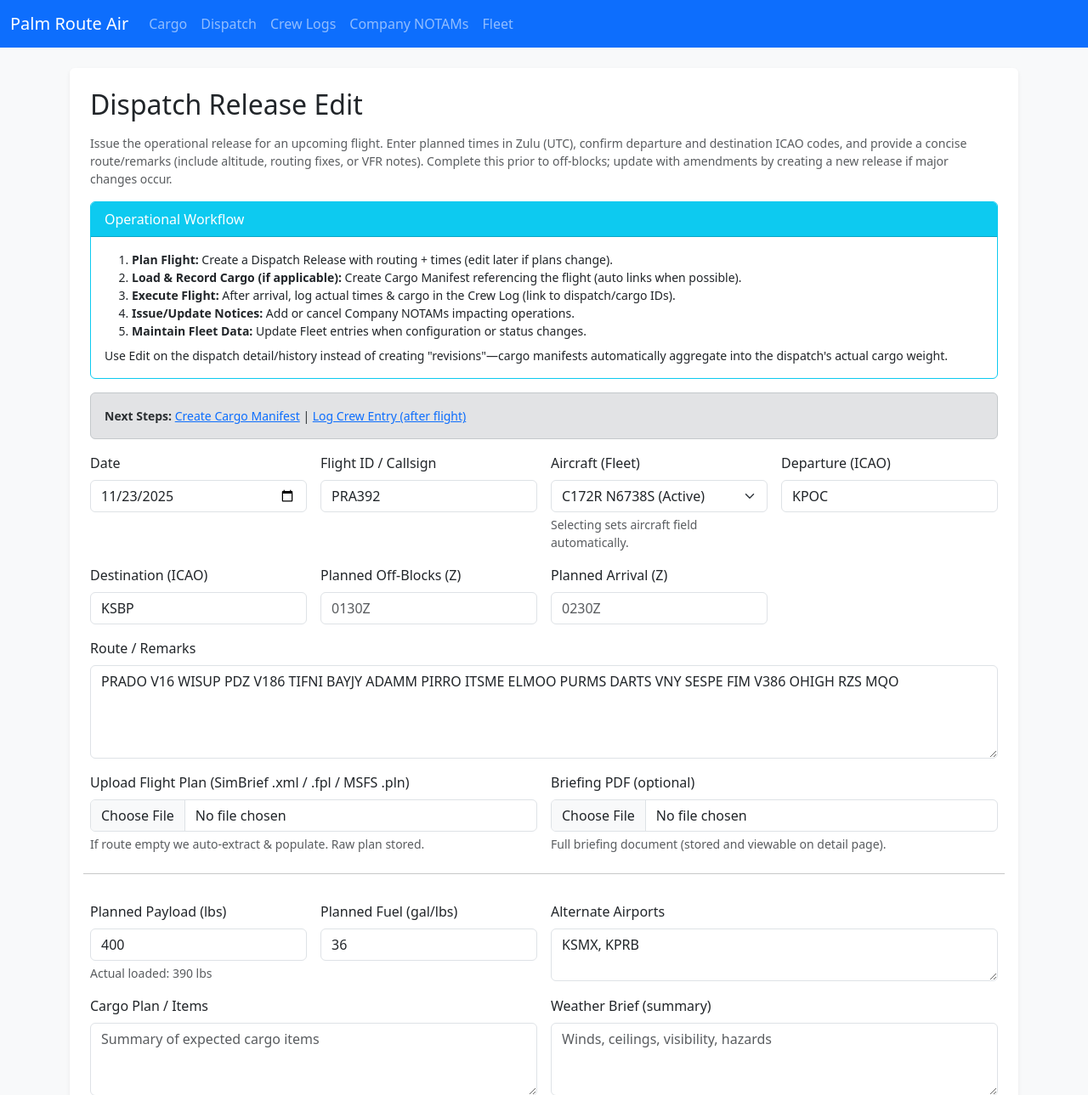
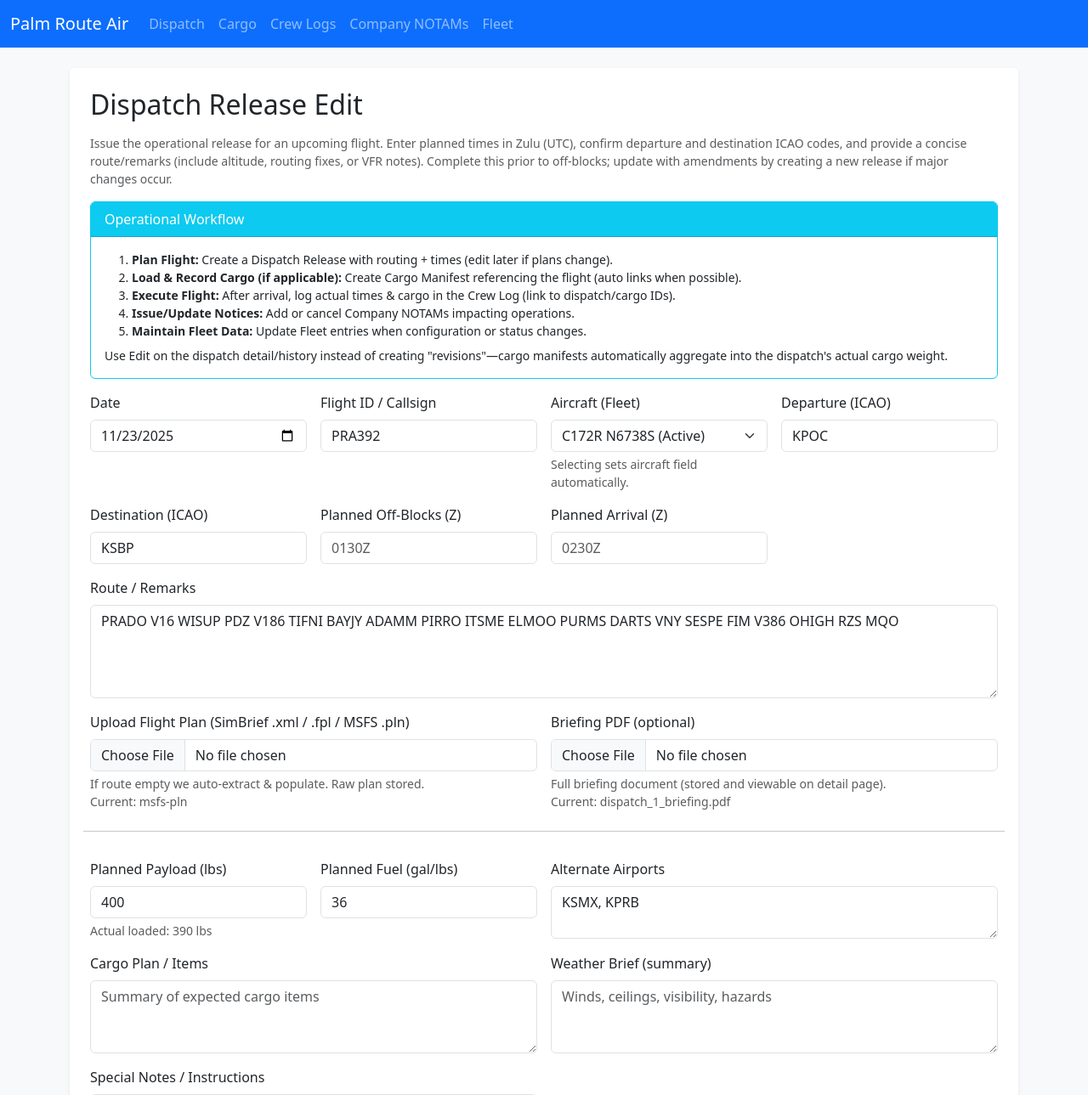
Before and after one commit to playajames760/va-company-app, a Flask app: page /dispatch/1/edit in a window 1280 px wide. Shown: the top 1289 px of the page at 85% size. Run offline with Flask 3, Linux system fonts and the light colour scheme.

Commit message:
Refactor cargo management: remove flight ID and aircraft fields from cargo forms and details, enhance dispatch financial calculations with linked cargo manifests, and update UI for better clarity on dispatch status and financial summaries.

```diff
--- a/webapp/app.py
+++ b/webapp/app.py
@@ -18,8 +18,6 @@ db = SQLAlchemy(app)
 class CargoManifest(db.Model):
     id = db.Column(db.Integer, primary_key=True)
     date = db.Column(db.String(20))
-    flight_id = db.Column(db.String(20))
-    aircraft = db.Column(db.String(50))
     departure = db.Column(db.String(10))
     arrival = db.Column(db.String(10))
     total_weight = db.Column(db.String(20))
@@ -265,19 +263,32 @@ def compute_dispatch_financials(dispatch: DispatchRelease):
     Returns (revenue, costs, profit).
     """
     rev_base = ECONOMY_CONSTANTS['BASE_FLIGHT_REVENUE']
+    # Derive payload from linked cargo manifests if present, else fall back
     payload_val = None
-    for candidate in [dispatch.actual_cargo_weight, dispatch.payload_planned]:
-        if candidate:
-            try:
-                payload_val = float(candidate)
-                break
-            except ValueError:
-                continue
+    linked_weights = []
+    if hasattr(dispatch, 'cargo_manifests') and dispatch.cargo_manifests is not None:
+        for m in dispatch.cargo_manifests.all():
+            if m.total_weight:
+                try:
+                    linked_weights.append(float(m.total_weight))
+                except ValueError:
+                    continue
+    if linked_weights:
+        payload_val = sum(linked_weights)
+    else:
+        for candidate in [dispatch.actual_cargo_weight, dispatch.payload_planned]:
+            if candidate:
+                try:
+                    payload_val = float(candidate)
+                    break
+                except ValueError:
+                    continue
     payload_revenue = (payload_val or 0.0) * ECONOMY_CONSTANTS['REVENUE_PER_LB']
     # Attempt to use actual fuel from related crew logs (latest with numeric fuel_used)
     fuel_val = 0.0
     actual_fuel = None
     crew_logs = CrewLog.query.filter_by(dispatch_release_id=dispatch.id).order_by(CrewLog.id.desc()).all()
+    # Prefer most recent numeric fuel_used
     for cl in crew_logs:
         if cl.fuel_used:
             try:
@@ -322,7 +333,26 @@ def compute_dispatch_financials(dispatch: DispatchRelease):
         except Exception:
             distance_nm = 0.0
     distance_revenue = distance_nm * ECONOMY_CONSTANTS['REVENUE_PER_NM']
-    revenue = rev_base + payload_revenue + distance_revenue
+
+    # Immersion/realism adjustments based on execution vs plan
+    bonus_multiplier = 1.0
+    penalty = 0.0
+    # Check if any crew log actually arrived at planned destination
+    arrived_at_dest = False
+    for cl in crew_logs:
+        if cl.destination and dispatch.destination and cl.destination.strip().upper() == dispatch.destination.strip().upper():
+            arrived_at_dest = True
+            break
+    if not arrived_at_dest and crew_logs:
+        # Heavy penalty if flight never reached planned destination
+        penalty += 0.25 * (payload_revenue + distance_revenue)
+    # Small randomness for immersion (+/- up to 5%)
+    import random
+    jitter = random.uniform(-0.05, 0.05)
+    bonus_multiplier += jitter
+    # Apply multiplier to core revenue (base + payload + distance) then subtract penalties
+    core_revenue = rev_base + payload_revenue + distance_revenue
+    revenue = core_revenue * bonus_multiplier - penalty
     costs = fuel_cost + maintenance
     profit = revenue - costs
     return round(revenue,2), round(costs,2), round(profit,2), round(distance_nm,1)
@@ -362,8 +392,6 @@ def cargo():
     if request.method == 'POST':
         manifest = CargoManifest(
             date=request.form.get('date'),
-            flight_id=request.form.get('flight_id'),
-            aircraft=request.form.get('aircraft'),
             departure=request.form.get('departure'),
             arrival=request.form.get('arrival'),
             total_weight=request.form.get('total_weight'),
@@ -413,8 +441,6 @@ def cargo():
         return redirect(url_for('cargo_history'))
     defaults = {
         'date': request.args.get('date', ''),
-        'flight_id': request.args.get('flight_id', ''),
-        'aircraft': request.args.get('aircraft', ''),
         'departure': request.args.get('departure', ''),
         'arrival': request.args.get('arrival', ''),
         'total_weight': request.args.get('total_weight', ''),
@@ -797,7 +823,10 @@ def dispatch_edit(id):
         'alt_airports': d.alt_airports,
         'weather_brief': d.weather_brief,
         'special_notes': d.special_notes,
-        'actual_cargo_weight': d.actual_cargo_weight
+        'actual_cargo_weight': d.actual_cargo_weight,
+        'flight_plan_raw': d.flight_plan_raw,
+        'flight_plan_source': d.flight_plan_source,
+        'briefing_pdf_filename': d.briefing_pdf_filename
     }
     cargo_manifest_options = CargoManifest.query.filter_by(dispatch_release_id=None).order_by(CargoManifest.id.desc()).limit(25).all()
     linked_manifests = d.cargo_manifests.order_by(CargoManifest.id.desc()).all()
@@ -1084,8 +1113,6 @@ def cargo_detail(id):
     if request.method == 'POST':
         old_dispatch_id = m.dispatch_release_id
         m.date = request.form.get('date')
-        m.flight_id = request.form.get('flight_id')
-        m.aircraft = request.form.get('aircraft')
         m.departure = request.form.get('departure')
         m.arrival = request.form.get('arrival')
         m.total_weight = request.form.get('total_weight')
--- a/webapp/templates/base.html
+++ b/webapp/templates/base.html
@@ -15,8 +15,8 @@
         </button>
         <div class="collapse navbar-collapse" id="navbarNav">
           <ul class="navbar-nav">
+            <li class="nav-item"><a class="nav-link" href="{{ url_for('dispatch_history') }}">Dispatch</a></li>
             <li class="nav-item"><a class="nav-link" href="{{ url_for('cargo_history') }}">Cargo</a></li>
-            <li class="nav-item"><a class="nav-link" href="{{ url_for('dispatch_history') }}">Dispatch</a></li>
             <li class="nav-item"><a class="nav-link" href="{{ url_for('crew_history') }}">Crew Logs</a></li>
             <li class="nav-item"><a class="nav-link" href="{{ url_for('notams_history') }}">Company NOTAMs</a></li>
             <li class="nav-item"><a class="nav-link" href="{{ url_for('fleet_history') }}">Fleet</a></li>
--- a/webapp/templates/cargo_history.html
+++ b/webapp/templates/cargo_history.html
@@ -12,8 +12,6 @@
         <tr>
           <th>#</th>
           <th>Date</th>
-          <th>Flight</th>
-          <th>Aircraft</th>
           <th>From</th>
           <th>To</th>
           <th>Weight</th>
@@ -27,8 +25,6 @@
         <tr>
           <td>{{ m.id }}</td>
           <td>{{ m.date }}</td>
-          <td>{{ m.flight_id }}</td>
-          <td>{{ m.aircraft }}</td>
           <td>{{ m.departure }}</td>
           <td>{{ m.arrival }}</td>
           <td>{{ m.total_weight }}</td>
@@ -37,7 +33,7 @@
           <td class="text-nowrap">
             <a class="btn btn-outline-primary btn-sm" href="{{ url_for('cargo_detail', id=m.id) }}">View</a>
             <a class="btn btn-outline-secondary btn-sm" href="{{ url_for('cargo_detail', id=m.id, edit=1) }}#editForm">Edit</a>
-            <a class="btn btn-outline-secondary btn-sm" href="{{ url_for('dispatch', date=m.date, flight_id=m.flight_id, aircraft=m.aircraft, departure=m.departure, destination=m.arrival) }}">Dispatch</a>
+            <a class="btn btn-outline-secondary btn-sm" href="{{ url_for('dispatch', date=m.date, departure=m.departure, destination=m.arrival) }}">Dispatch</a>
             <form action="{{ url_for('delete_cargo', id=m.id) }}" method="post" class="d-inline">
               <button class="btn btn-danger btn-sm" onclick="return confirm('Delete this cargo manifest?')">Delete</button>
             </form>
--- a/webapp/templates/dispatch_form.html
+++ b/webapp/templates/dispatch_form.html
@@ -4,16 +4,6 @@
   <h2 class="mb-3">Dispatch Release {% if edit_id %}Edit{% endif %}</h2>
   <p class="text-muted small">Issue the operational release for an upcoming flight. Enter planned times in Zulu (UTC), confirm departure and destination ICAO codes, and provide a concise route/remarks (include altitude, routing fixes, or VFR notes). Complete this prior to off-blocks; update with amendments by creating a new release if major changes occur.</p>
   {% include '_flow_help.html' %}
-  <div class="alert alert-secondary small" id="nextStepBox">
-    <strong>Next Steps:</strong>
-    <span id="nextCargoLinkWrapper">
-      <a id="nextCargoLink" href="#">Create Cargo Manifest</a>
-    </span>
-    |
-    <span id="nextCrewLinkWrapper">
-      <a id="nextCrewLink" href="#">Log Crew Entry (after flight)</a>
-    </span>
-  </div>
   <form method="post" enctype="multipart/form-data" class="row g-3" action="{% if edit_id %}{{ url_for('dispatch_edit', id=edit_id) }}{% else %}{{ url_for('dispatch') }}{% endif %}">
     <div class="col-md-3">
       <label class="form-label">Date</label>
@@ -57,12 +47,18 @@
     <div class="col-md-6">
       <label class="form-label">Upload Flight Plan (SimBrief .xml / .fpl / MSFS .pln)</label>
       <input type="file" name="fpl_file" class="form-control" accept=".xml,.fpl,.pln,.txt">
-      <div class="form-text">If route empty we auto-extract & populate. Raw plan stored.</div>
+      <div class="form-text">
+        If route empty we auto-extract & populate. Raw plan stored.
+        {% if edit_id and defaults.flight_plan_raw %}<br>Current: {{ defaults.flight_plan_source or 'uploaded file' }}{% endif %}
+      </div>
     </div>
     <div class="col-md-6">
       <label class="form-label">Briefing PDF (optional)</label>
       <input type="file" name="briefing_pdf" class="form-control" accept="application/pdf,.pdf">
-      <div class="form-text">Full briefing document (stored and viewable on detail page).</div>
+      <div class="form-text">
+        Full briefing document (stored and viewable on detail page).
+        {% if edit_id and defaults.briefing_pdf_filename %}<br>Current: {{ defaults.briefing_pdf_filename }}{% endif %}
+      </div>
     </div>
     <hr class="mt-4" />
     <div class="col-md-3">
@@ -175,32 +171,6 @@
 </div>
 <script>
  (function(){
-   function buildLinks(){
-     const date = document.querySelector('input[name=date]').value;
-     const flight = document.querySelector('input[name=flight_id]').value;
-    const aircraft = document.getElementById('aircraftHidden').value;
-     const dep = document.querySelector('input[name=departure]').value;
-     const dest = document.querySelector('input[name=destination]').value;
-     let cargoUrl = "{{ url_for('cargo') }}";
-     cargoUrl += '?date=' + encodeURIComponent(date);
-     cargoUrl += '&flight_id=' + encodeURIComponent(flight);
-     cargoUrl += '&aircraft=' + encodeURIComponent(aircraft);
-     cargoUrl += '&departure=' + encodeURIComponent(dep);
-     cargoUrl += '&arrival=' + encodeURIComponent(dest);
-    var dispatchId = "{{ edit_id|default('', true) }}"; // empty string if not editing
-    if(dispatchId){ cargoUrl += '&dispatch_release_id=' + dispatchId; }
-     let crewUrl = "{{ url_for('crew') }}";
-     crewUrl += '?date=' + encodeURIComponent(date);
-     crewUrl += '&flight_id=' + encodeURIComponent(flight);
-     crewUrl += '&origin=' + encodeURIComponent(dep);
-     crewUrl += '&destination=' + encodeURIComponent(dest);
-     crewUrl += '&aircraft=' + encodeURIComponent(aircraft);
-    if(dispatchId){ crewUrl += '&dispatch_release_id=' + dispatchId; }
-     const cargoLink = document.getElementById('nextCargoLink');
-     const crewLink = document.getElementById('nextCrewLink');
-     if(cargoLink) cargoLink.href = cargoUrl;
-     if(crewLink) crewLink.href = crewUrl;
-   }
    function syncAircraft(){
      const sel = document.getElementById('fleetSelect');
      if (!sel) return;
@@ -210,17 +180,11 @@
      } else if (!sel.value) {
        document.getElementById('aircraftHidden').value = '';
      }
-     buildLinks();
    }
-   document.querySelectorAll('#nextStepBox input, #nextStepBox ~ form input').forEach(el=>{
-     el.addEventListener('input', buildLinks);
-   });
    const fleetSel = document.getElementById('fleetSelect');
    if (fleetSel){
      fleetSel.addEventListener('change', syncAircraft);
      syncAircraft();
-   } else {
-     buildLinks();
    }
  })();
 </script>
--- a/webapp/templates/index.html
+++ b/webapp/templates/index.html
@@ -9,8 +9,8 @@
   <div class="row g-3">
     <div class="col-sm-6 col-md-4 col-lg-2">
       <div class="border rounded p-2 text-center bg-light">
-        <div class="fw-bold">Company Value</div>
-        <div class="display-6 fs-2">${{ '%.0f'|format(company_value) }}</div>
+        <div class="fw-bold">Cash</div>
+        <div class="display-6 fs-2">${{ '%.0f'|format(completed_profit) }}</div>
       </div>
     </div>
     <div class="col-sm-6 col-md-4 col-lg-2">
```
Also changed, not shown: webapp/templates/cargo_detail.html (+2 -12 lines), webapp/templates/cargo_form.html (+0 -34 lines), webapp/templates/dispatch_detail.html (+11 -0 lines), webapp/palm_route_air.db.
